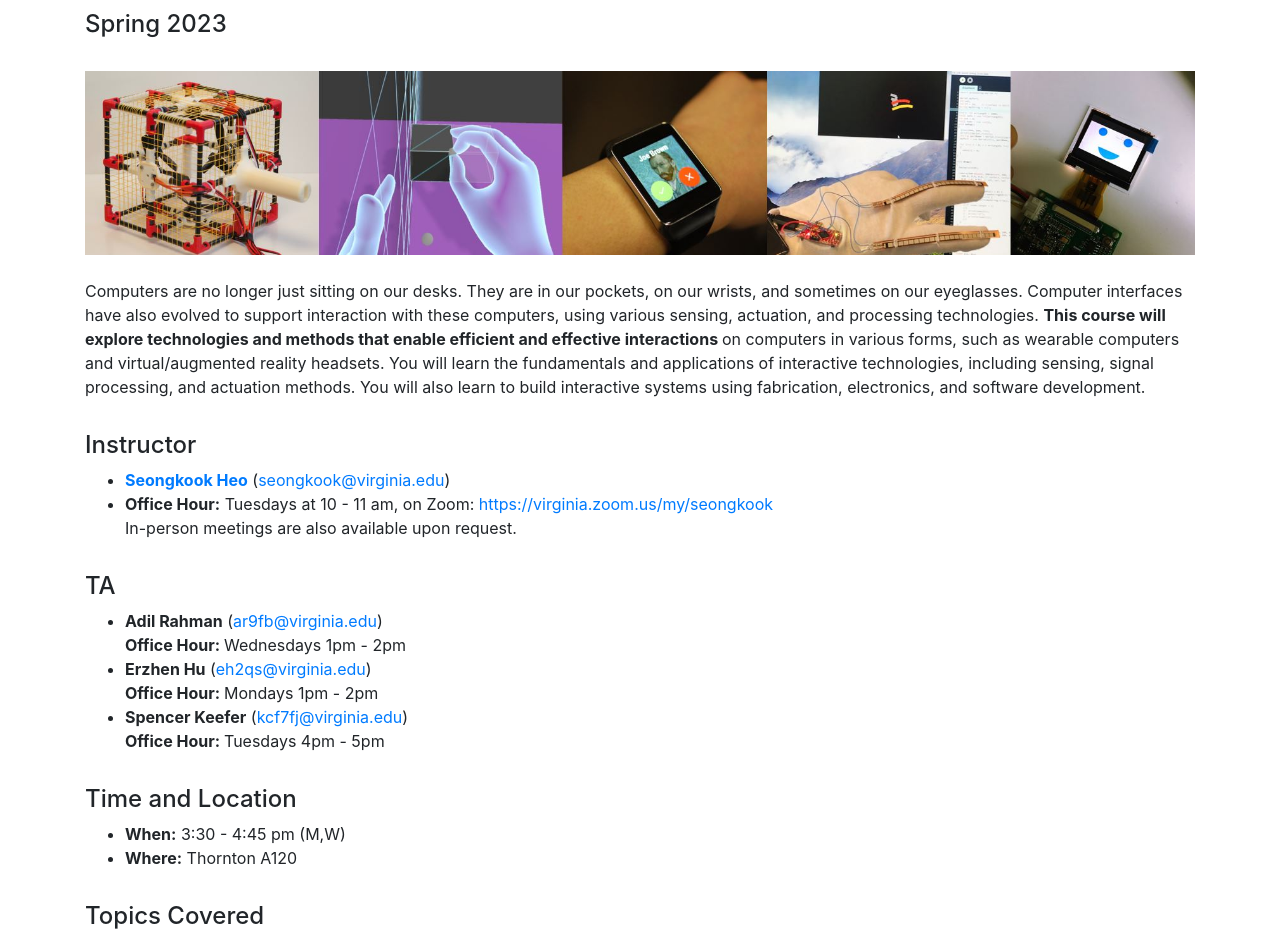
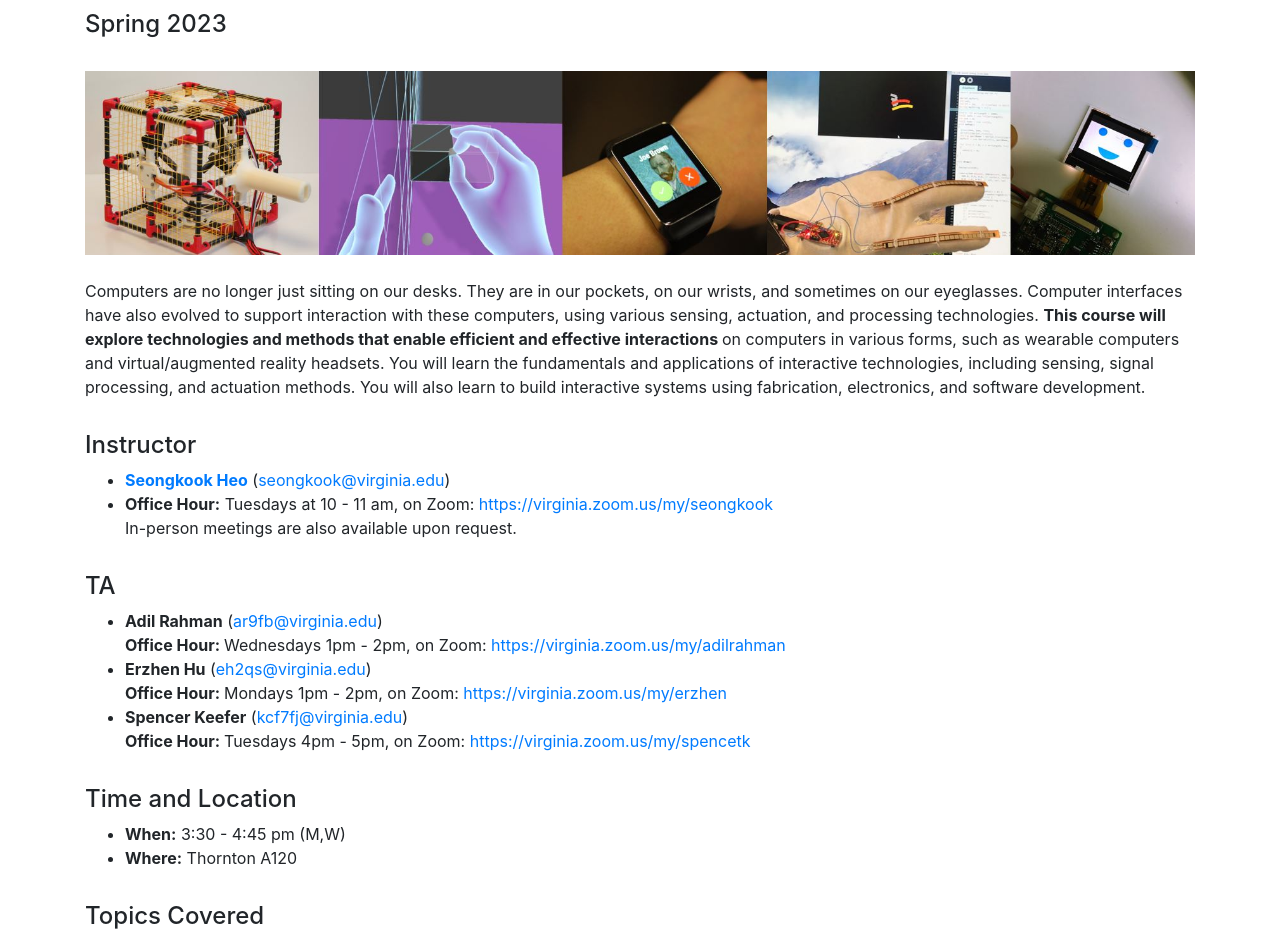
Before and after one commit to seongkook/seongkook.github.io, a plain HTML site: page cs4501-spring2023/index.htm in a window 1280 px wide. Shown: the part 118-1055 px from the top of the page. Drawn offline with nearby package versions, Linux system fonts and the light colour scheme.

Commit message:
course page update

```diff
--- a/cs4501-spring2023/index.htm
+++ b/cs4501-spring2023/index.htm
@@ -43,13 +43,13 @@ table.table thead {
             <h2 id="ia-course-staff">TA</h2>
             <ul>
             <li><strong>Adil Rahman</strong> (<a href="mailto:ar9fb@virginia.edu">ar9fb@virginia.edu</a>)<br>
-              <strong>Office Hour: </strong> Wednesdays 1pm - 2pm</li>
+              <strong>Office Hour: </strong> Wednesdays 1pm - 2pm, on Zoom: <a href="https://virginia.zoom.us/my/adilrahman">https://virginia.zoom.us/my/adilrahman</a></li>
             </li>
             <li><strong>Erzhen Hu</strong> (<a href="mailto:eh2qs@virginia.edu">eh2qs@virginia.edu</a>)<br>
-              <strong>Office Hour: </strong> Mondays 1pm - 2pm</li>
+              <strong>Office Hour: </strong> Mondays 1pm - 2pm, on Zoom: <a href="https://virginia.zoom.us/my/erzhen">https://virginia.zoom.us/my/erzhen</a></li>
             </li>
             <li><strong>Spencer Keefer</strong> (<a href="mailto:kcf7fj@virginia.edu">kcf7fj@virginia.edu</a>)<br>
-              <strong>Office Hour: </strong> Tuesdays 4pm - 5pm</li>
+              <strong>Office Hour: </strong> Tuesdays 4pm - 5pm, on Zoom: <a href="https://virginia.zoom.us/my/spencetk">https://virginia.zoom.us/my/spencetk</a></li>
             </li>
         </ul>
 
```
